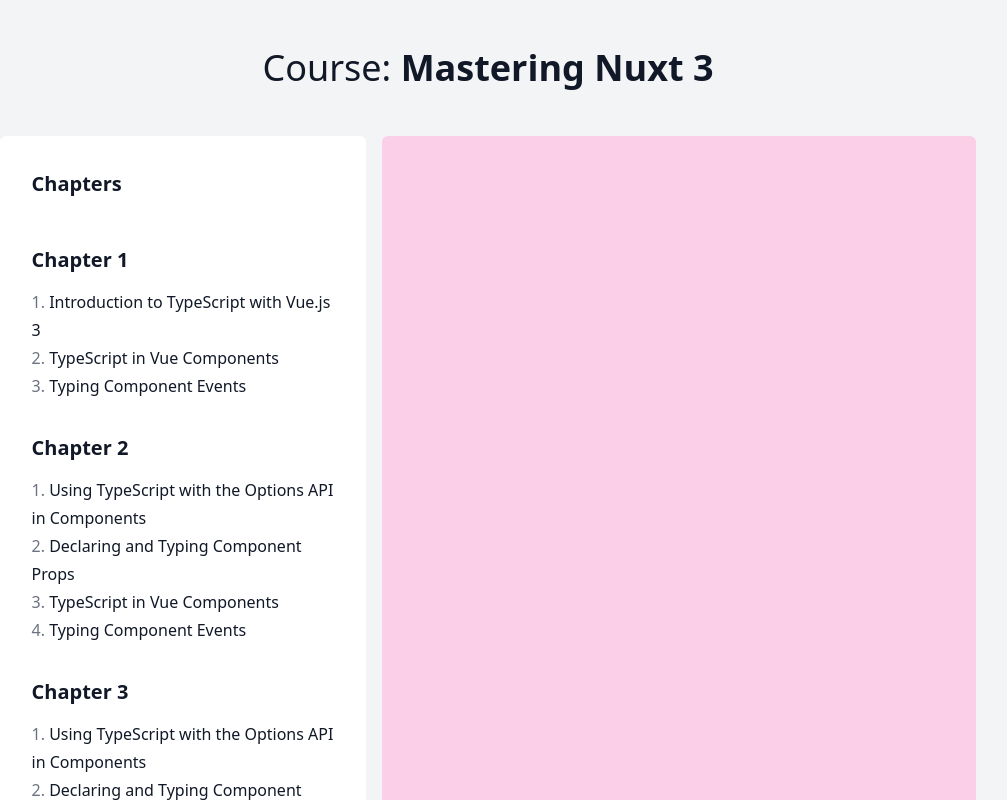
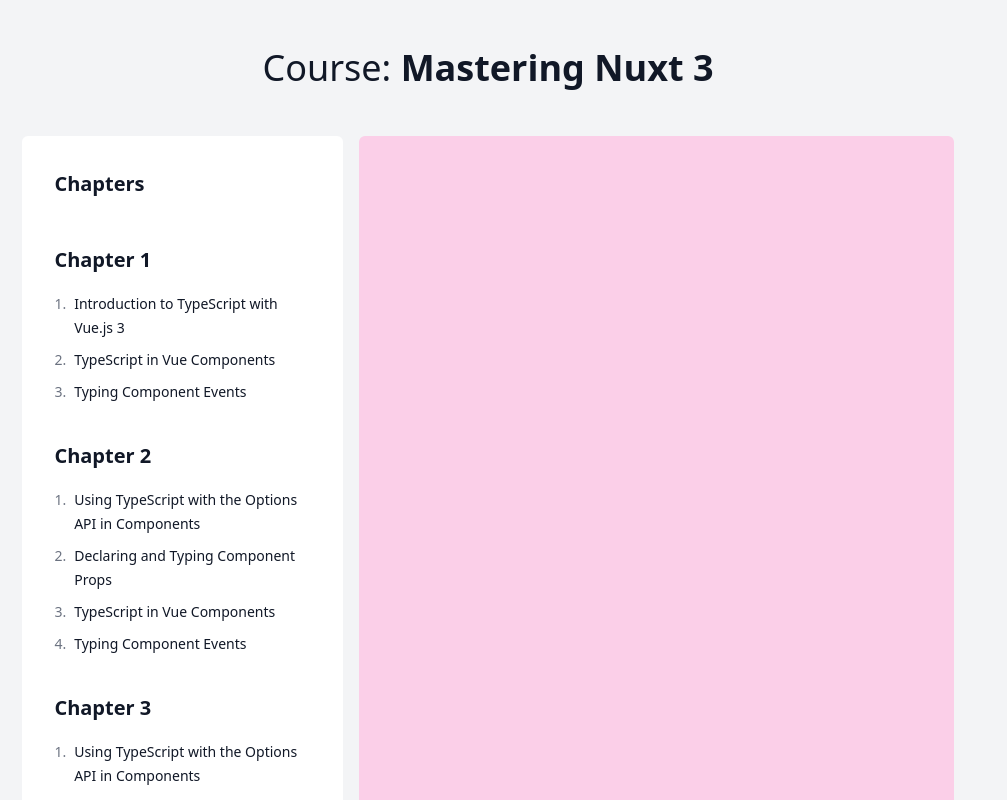
Before and after one commit to mohsin-ux/Nuxt-Mastery, a Nuxt app: page /course in a window 1280 px wide. Shown: the top 800 px of the page, without its empty margins (152-1159 px from the left). Built offline with nearby package versions, Linux system fonts and the light colour scheme.

Commit message:
1-9: navigating with NuxtLink in sidebar

```diff
--- a/pages/course.vue
+++ b/pages/course.vue
@@ -13,13 +13,13 @@
 
     <div class="flex flex-row justify-center flex-grow">
       <div
-        class="prose mr-4 p-8 bg-white rounded-md w-[40ch] flex flex-col"
+        class="prose mr-4 p-8 bg-white rounded-md w-[35ch] flex flex-col"
       >
         <h3>Chapters</h3>
         <div class="flex flex-col" v-for="chapter in course.chapters" :key="chapter.slug">
           <h3>{{ chapter.title }}</h3>
           <NuxtLink
-            class="no-underline"
+            class="flex flex-row space-x-2 no-underline prose-sm font-normal py-1 px-4 -mx-4"
             v-for="(lesson, index) in chapter.lessons"
             :key="lesson.slug"
             :to="`/course/chapter/${chapter.slug}/lesson/${lesson.slug}`"
```
